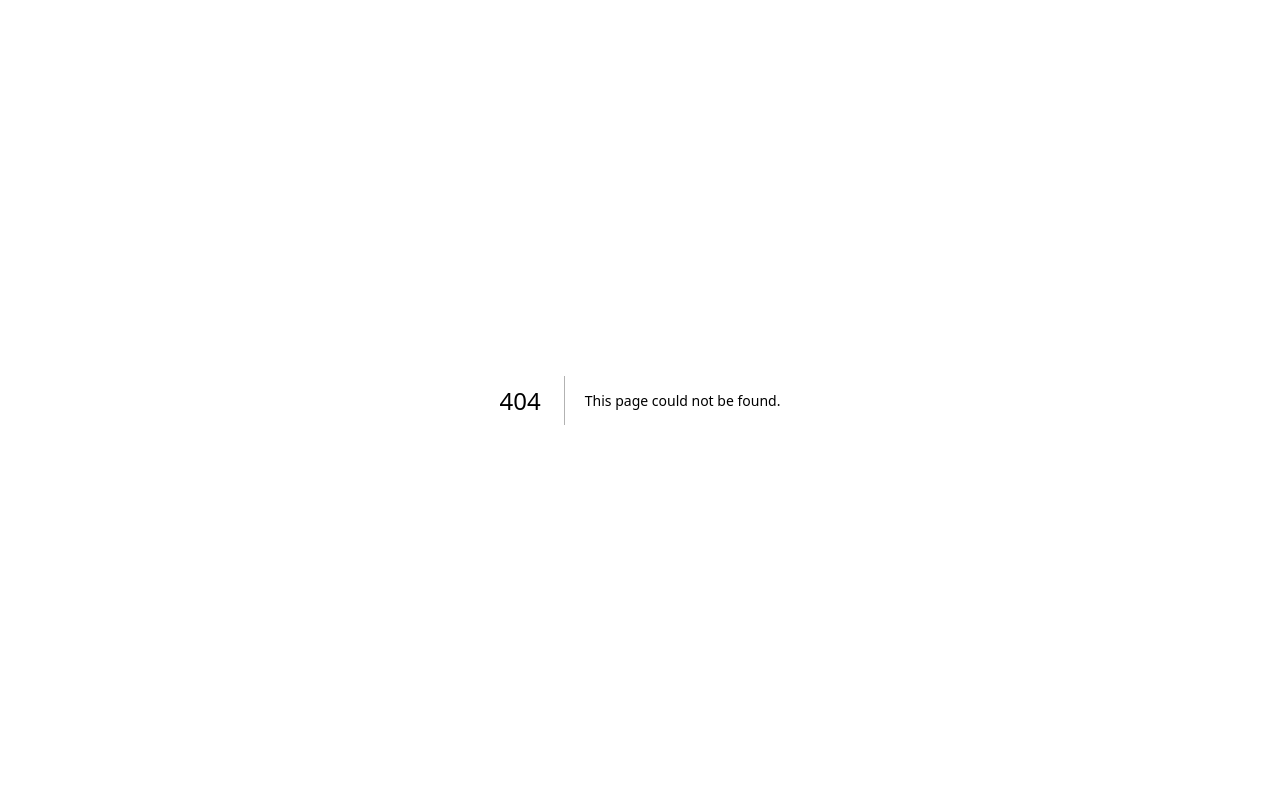
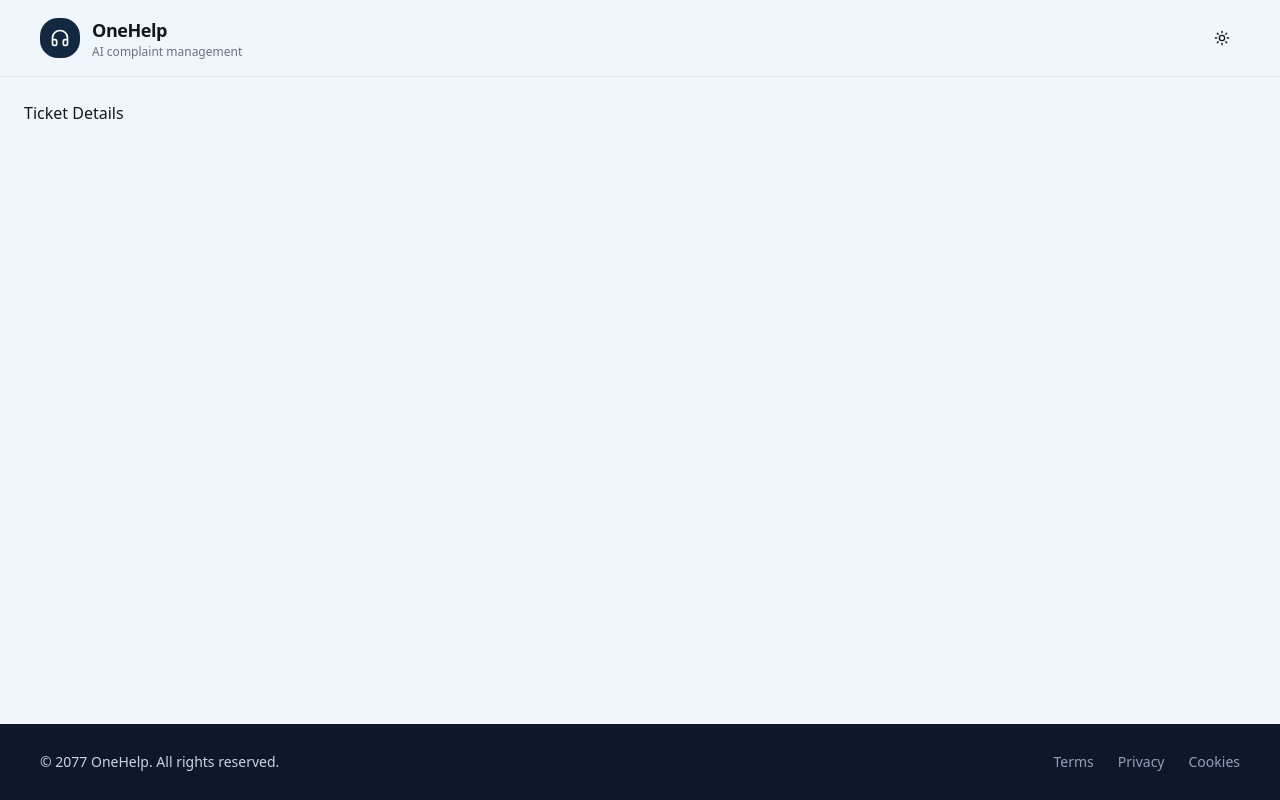
Before and after one commit to Hamdhan7/resolve, a Next.js app: page /customer/ticket in a window 1280 px wide. Before the commit this address had no page. Built offline with nearby package versions, Linux system fonts and the light colour scheme.

Commit message:
basic customer request review page skeleton

```diff
--- /dev/null
+++ b/app/customer/ticket/page.tsx
@@ -0,0 +1,18 @@
+"use client";
+
+import Navbar from "@/components/layout/navbar";
+import Footer from "@/components/layout/footer";
+
+export default function TicketDetailsPage() {
+  return (
+    <main className="flex min-h-screen flex-col">
+      <Navbar />
+
+      <section className="flex-1 p-6">
+        <h1>Ticket Details</h1>
+      </section>
+
+      <Footer />
+    </main>
+  );
+}
```
